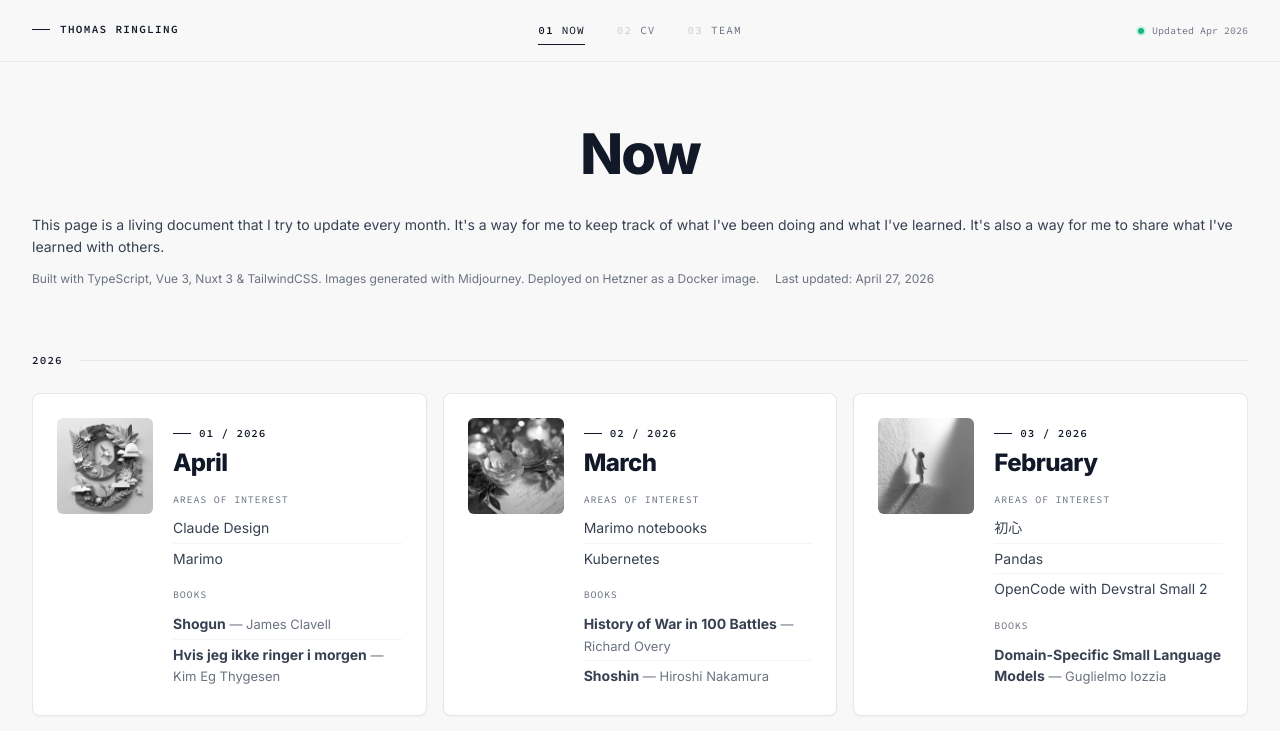
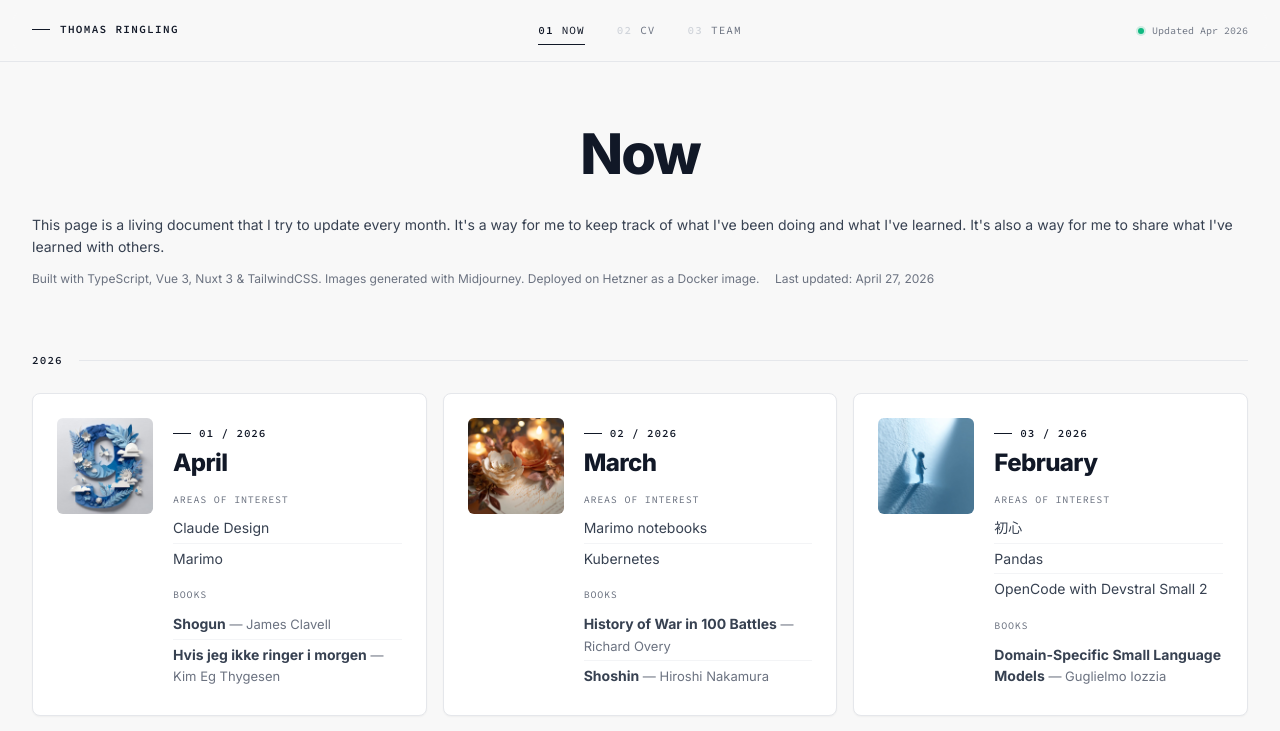
Before and after one commit to ringling/nuxt_ringling_info, a Nuxt app: page /now in a window 1280 px wide. Shown: the top 731 px of the page. Built offline with nearby package versions, Linux system fonts and the light colour scheme.

Commit message:
Revert "Add grayscale filter to Now page card images with hover reveal"
This reverts commit 39fd92eda5299089472570c581f3dea1abcb9e43.

```diff
--- a/pages/now.vue
+++ b/pages/now.vue
@@ -577,11 +577,6 @@ const cards: NowEntry[] = [
   flex: none;
   border-radius: 6px;
   object-fit: cover;
-  filter: grayscale(100%);
-  transition: filter 300ms ease;
-}
-.card-img:hover {
-  filter: grayscale(0%);
 }
 
 .card-body {
```
